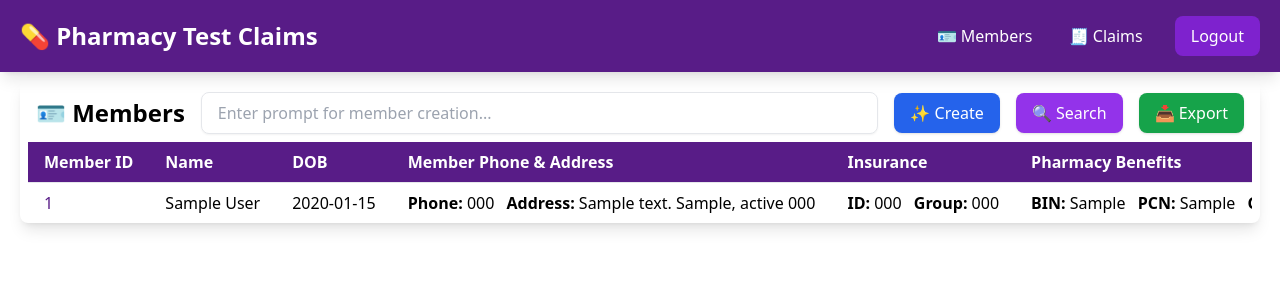
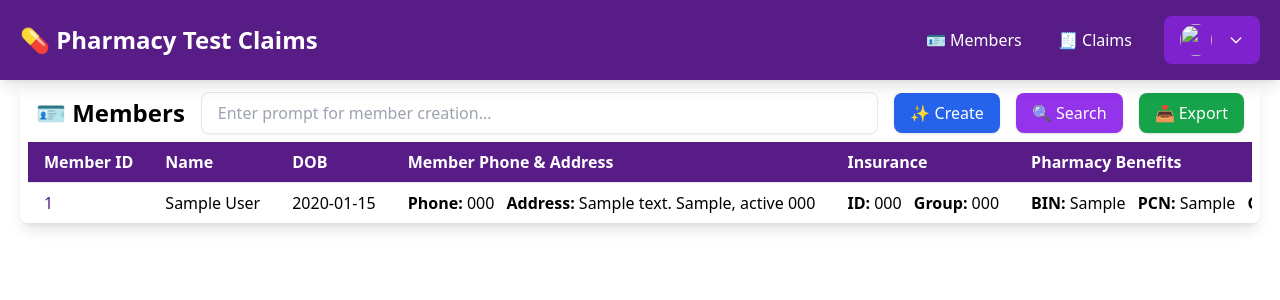
Before and after one commit to andrewfurman/rxclaims, a Flask app: page /members in a window 1280 px wide. Shown: the top 300 px of the page. Run offline with Flask 3, Linux system fonts and the light colour scheme; the visitor is signed in with stand-in values (Sample User, id 1); tables that the repository leaves empty hold one stand-in row (values such as "Sample post"); some libraries are stand-ins or nearby versions.

Commit message:
added profile info in header

```diff
--- a/members/members.html
+++ b/members/members.html
@@ -1,4 +1,24 @@
 {% include 'templates/header.html' %}
+
+{% if error %}
+<div class="mt-20 mx-auto max-w-7xl px-4 py-6">
+    <div class="bg-yellow-50 border-l-4 border-yellow-400 p-4">
+        <div class="flex">
+            <div class="flex-shrink-0">
+                <!-- Heroicon name: mini/exclamation-triangle -->
+                <svg class="h-5 w-5 text-yellow-400" xmlns="http://www.w3.org/2000/svg" viewBox="0 0 20 20" fill="currentColor">
+                    <path fill-rule="evenodd" d="M8.485 2.495c.673-1.167 2.357-1.167 3.03 0l6.28 10.875c.673 1.167-.17 2.625-1.516 2.625H3.72c-1.347 0-2.189-1.458-1.515-2.625L8.485 2.495zM10 5a.75.75 0 01.75.75v3.5a.75.75 0 01-1.5 0v-3.5A.75.75 0 0110 5zm0 9a1 1 0 100-2 1 1 0 000 2z" clip-rule="evenodd" />
+                </svg>
+            </div>
+            <div class="ml-3">
+                <p class="text-sm text-yellow-700">
+                    {{ error }}
+                </p>
+            </div>
+        </div>
+    </div>
+</div>
+{% endif %}
 
 <div class="mx-5 mt-20 mb-0">
     <div class="bg-white shadow-lg rounded-lg overflow-hidden mb-0">
--- a/templates/header.html
+++ b/templates/header.html
@@ -17,9 +17,28 @@
                     <a href="/claims" class="text-white hover:text-purple-200 px-4 py-2">🧾 Claims</a>
                 </nav>
                 {% if session.get('user') %}
-                    <a href="/logout" class="bg-purple-700 hover:bg-purple-800 text-white px-4 py-2 rounded-lg transition-colors">
-                        Logout
-                    </a>
+                    <div class="relative">
+                        <button onclick="toggleDropdown()" class="flex items-center bg-purple-700 hover:bg-purple-800 text-white px-4 py-2 rounded-lg transition-colors">
+                            <img src="{{ session['user']['picture'] }}" alt="{{ session['user']['name'] }}" class="w-8 h-8 rounded-full mr-2">
+                            <span>{{ session['user']['first_name'] }} {{ session['user']['last_name'] }}</span>
+                            <svg class="w-4 h-4 ml-2" fill="none" stroke="currentColor" viewBox="0 0 24 24">
+                                <path stroke-linecap="round" stroke-linejoin="round" stroke-width="2" d="M19 9l-7 7-7-7" />
+                            </svg>
+                        </button>
+                        <div id="userDropdown" class="hidden absolute right-0 mt-2 w-48 bg-white rounded-lg shadow-lg">
+                            <div class="flex items-center px-4 py-2">
+                                <div>
+                                    <span class="font-semibold">{{ session['user']['first_name'] }} {{ session['user']['last_name'] }}</span><br/>
+                                    <span class="text-sm text-gray-600 block">{{ session['user']['email'] }}</span>
+                                </div>
+                            </div>
+                            <div class="py-1">
+                                <a href="/logout" class="block px-4 py-2 text-gray-700 hover:bg-purple-100">
+                                    Logout 👋
+                                </a>
+                            </div>
+                        </div>
+                    </div>
                 {% else %}
                     <a href="/login" class="bg-purple-700 hover:bg-purple-800 text-white px-4 py-2 rounded-lg transition-colors">
                         Login
@@ -28,5 +47,22 @@
             </div>
         </div>
     </header>
+
+    <script>
+        function toggleDropdown() {
+            const dropdown = document.getElementById('userDropdown');
+            dropdown.classList.toggle('hidden');
+        }
+
+        // Close dropdown when clicking outside
+        window.addEventListener('click', function(e) {
+            if (!e.target.closest('.relative')) {
+                const dropdown = document.getElementById('userDropdown');
+                if (!dropdown.classList.contains('hidden')) {
+                    dropdown.classList.add('hidden');
+                }
+            }
+        });
+    </script>
 </body>
 </html>
```
Also changed, not shown: auth/auth_routes.py (added).
